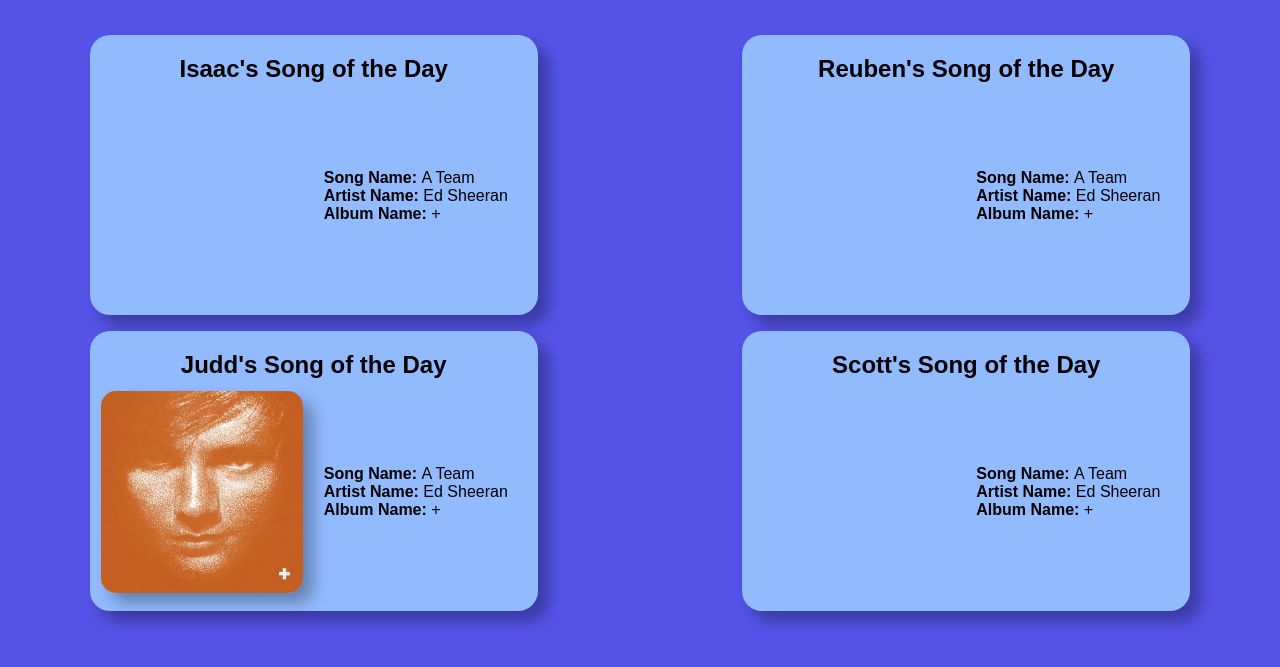
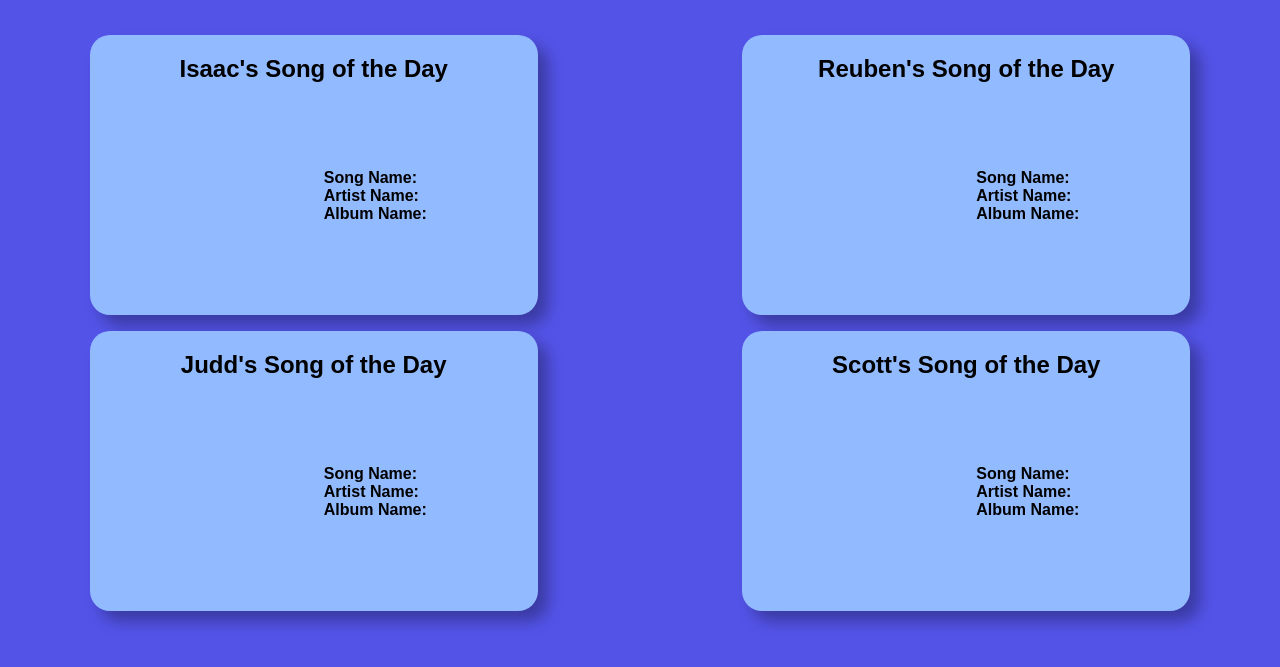
Before and after one commit to Isaac-Gregory/beat-roulette, a website with bundled scripts: page index.html in a window 1280 px wide. Shown: the part 57-724 px from the top of the page. Built offline with nearby package versions, Linux system fonts and the light colour scheme; some packages are replaced by stand-ins of ours; no server answers.

Commit message:
Removed the temp data

```diff
--- a/index.html
+++ b/index.html
@@ -35,15 +35,15 @@
                         <div class="information" id="isaacInformation">
                             <div class="songName">
                                 <p><strong>Song Name:</strong></p>
-                                <p id="isaacSongName"> A Team</p>
+                                <p id="isaacSongName"></p>
                             </div>
                             <div class="artistName">
                                 <p><strong>Artist Name:</strong></p>
-                                <p id="isaacArtistName"> Ed Sheeran</p>
+                                <p id="isaacArtistName"></p>
                             </div>
                             <div class="albumName">
                                 <p><strong>Album Name:</strong></p>
-                                <p id="isaacAlbumName"> +</p>
+                                <p id="isaacAlbumName"></p>
                             </div>
                         </div>
                     </div>
@@ -58,20 +58,20 @@
                     <div class="spacer"></div>
                     <div class="songContainer" id="juddSongContainer">
                         <div class="albumCover" id="juddAlbumCover">
-                            <img src="images/EdSheeranAlbumCover.png" class="albumImage" id="juddAlbumImg"/>
+                            <img src="" class="albumImage" id="juddAlbumImg"/>
                         </div>
                         <div class="information" id="juddInformation">
                             <div class="songName">
                                 <p><strong>Song Name:</strong></p>
-                                <p id="juddSongName"> A Team</p>
+                                <p id="juddSongName"></p>
                             </div>
                             <div class="artistName">
                                 <p><strong>Artist Name:</strong></p>
-                                <p id="juddArtistName"> Ed Sheeran</p>
+                                <p id="juddArtistName"></p>
                             </div>
                             <div class="albumName">
                                 <p><strong>Album Name:</strong></p>
-                                <p id="juddAlbumName"> +</p>
+                                <p id="juddAlbumName"></p>
                             </div>
                         </div>
                     </div>
@@ -94,15 +94,15 @@
                         <div class="information" id="reubenInformation">
                             <div class="songName">
                                 <p><strong>Song Name:</strong></p>
-                                <p id="reubenSongName"> A Team</p>
+                                <p id="reubenSongName"></p>
                             </div>
                             <div class="artistName">
                                 <p><strong>Artist Name:</strong></p>
-                                <p id="reubenArtistName"> Ed Sheeran</p>
+                                <p id="reubenArtistName"></p>
                             </div>
                             <div class="albumName">
                                 <p><strong>Album Name:</strong></p>
-                                <p id="reubenAlbumName"> +</p>
+                                <p id="reubenAlbumName"></p>
                             </div>
                         </div>
                     </div>
@@ -122,15 +122,15 @@
                         <div class="information" id="scottInformation">
                             <div class="songName">
                                 <p><strong>Song Name:</strong></p>
-                                <p id="scottSongName"> A Team</p>
+                                <p id="scottSongName"></p>
                             </div>
                             <div class="artistName">
                                 <p><strong>Artist Name:</strong></p>
-                                <p id="scottArtistName"> Ed Sheeran</p>
+                                <p id="scottArtistName"></p>
                             </div>
                             <div class="albumName">
                                 <p><strong>Album Name:</strong></p>
-                                <p id="scottAlbumName"> +</p>
+                                <p id="scottAlbumName"></p>
                             </div>
                         </div>
                     </div>
```
